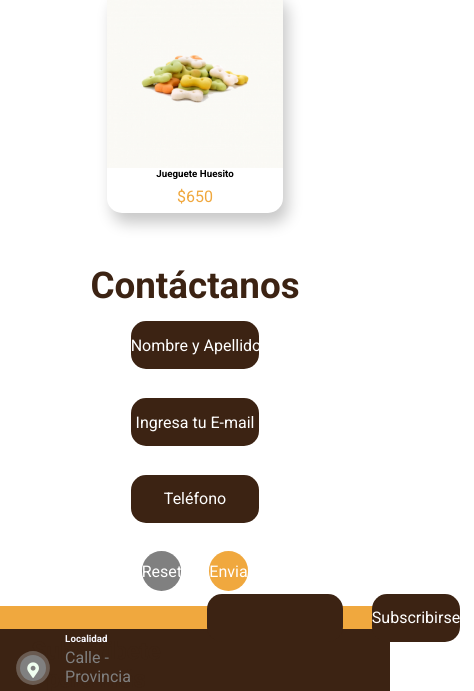
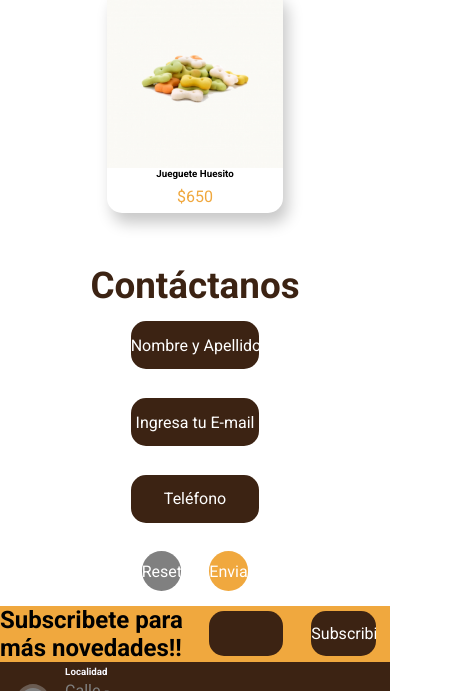
Before and after one commit to AguRivarola/Portafolio_Agustin, a plain HTML site: page Pet_Shop/index.html in a window 390 px wide. Shown: the part 1251-1942 px from the top of the page, 474 px wide, since content can reach past the window. Drawn offline with Linux system fonts and the light colour scheme.

Commit message:
Soluciono problemas de responsive para iframe

```diff
--- a/Pet_Shop/styles/styles3.css
+++ b/Pet_Shop/styles/styles3.css
@@ -9,6 +9,8 @@
 
 body {
     font-family: 'Roboto', sans-serif;
+    height: fit-content;
+    box-sizing: border-box;
 }
 
 * {
@@ -246,33 +248,40 @@ input:focus, textarea:focus{
 }
 
 /*              ======= footer =======                   */
+footer {
+    height: 100%;
+    box-sizing: border-box;
+}
+
 #subscribe {
-    display: flex;
-    flex-direction: row;
-    align-self: center;
-    justify-content: space-between;
-    box-sizing: content-box;
+    display: grid;
+    grid-template-columns: 50% 50%;
+    grid-template-rows: 100%;
 }
 
 #subscribe span {
-    font-size: 1.5em;
-    font-weight: 700;
-    color: var(--marron);
-    text-align: center;
-    padding: 1.3em;
+    grid-column: 1;
+    margin: auto;
+    font-weight: bold;
+    font-size: 1.5rem;
 }
 
 #subscribe form {
+    grid-column: 2;
     display: flex;
-    flex-direction: row;
-    justify-content: space-evenly;
+    flex-flow: row;
+    justify-content: space-around;
     align-items: center;
 }
 
-#subscribe input:first-child {
-    width: 35vw;
+#subscribe input[value="Subscribirse"]{
+    width: 33%;
+    height: 80%;
 }
-
+#mail_sub{
+    height: 80%;
+    width: 50%;
+}
 section#redes {
     background-color: var(--marron);
     display: flex;
@@ -350,7 +359,6 @@ footer>p {
 
 section#subscribe {
     background-color: var(--naranmarillo);
-    height: 6vw;
 }
 
 @media screen and (max-width: 768px) {
@@ -443,6 +451,12 @@ section#subscribe {
         font-size: 2rem;
         z-index: 100;
     }
+
+    /* #mail_sub {
+        height: 50%;
+    } */
+
+    input[value="Subscribirse"] {}
 }
 
 @media screen and (max-width: 480px) {
```
